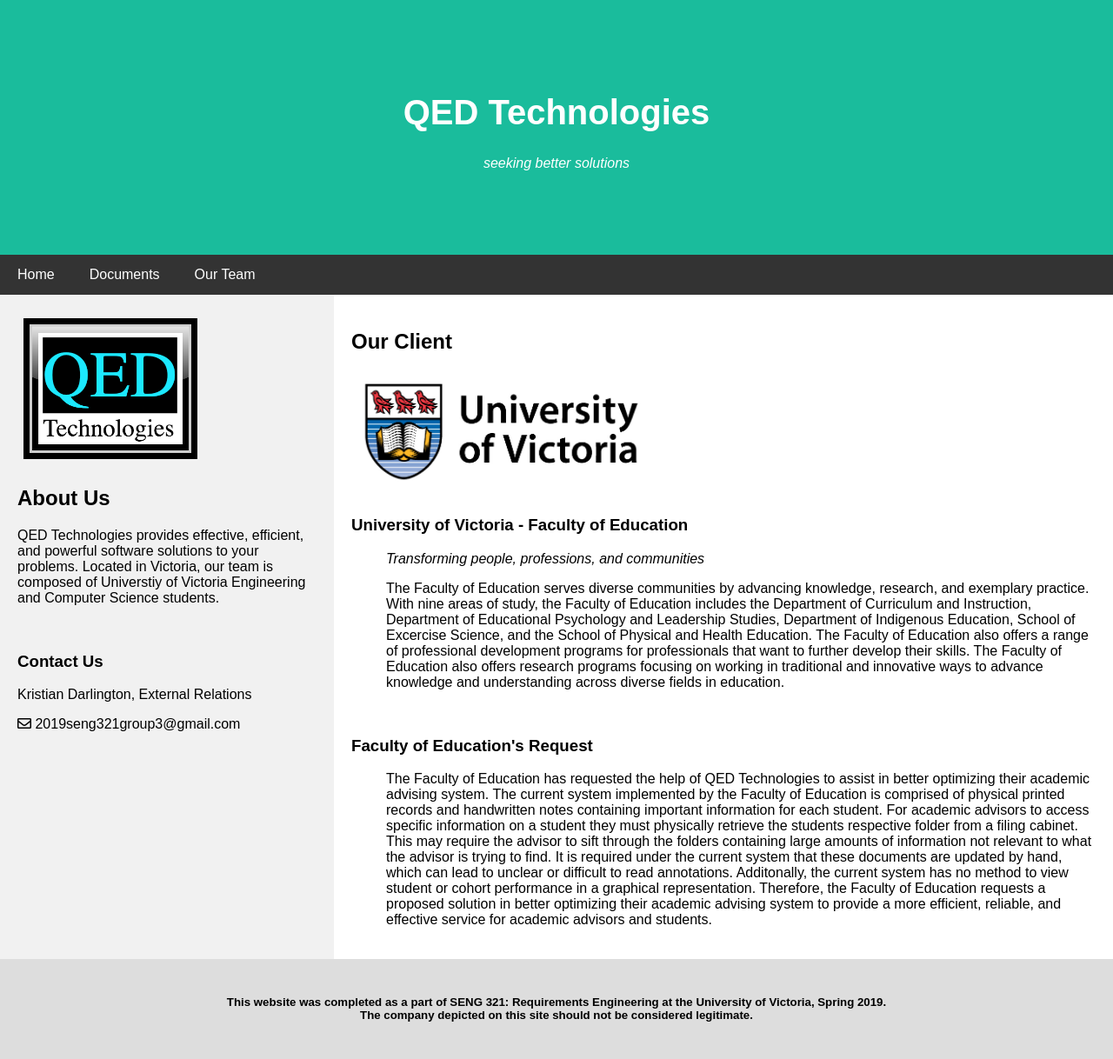
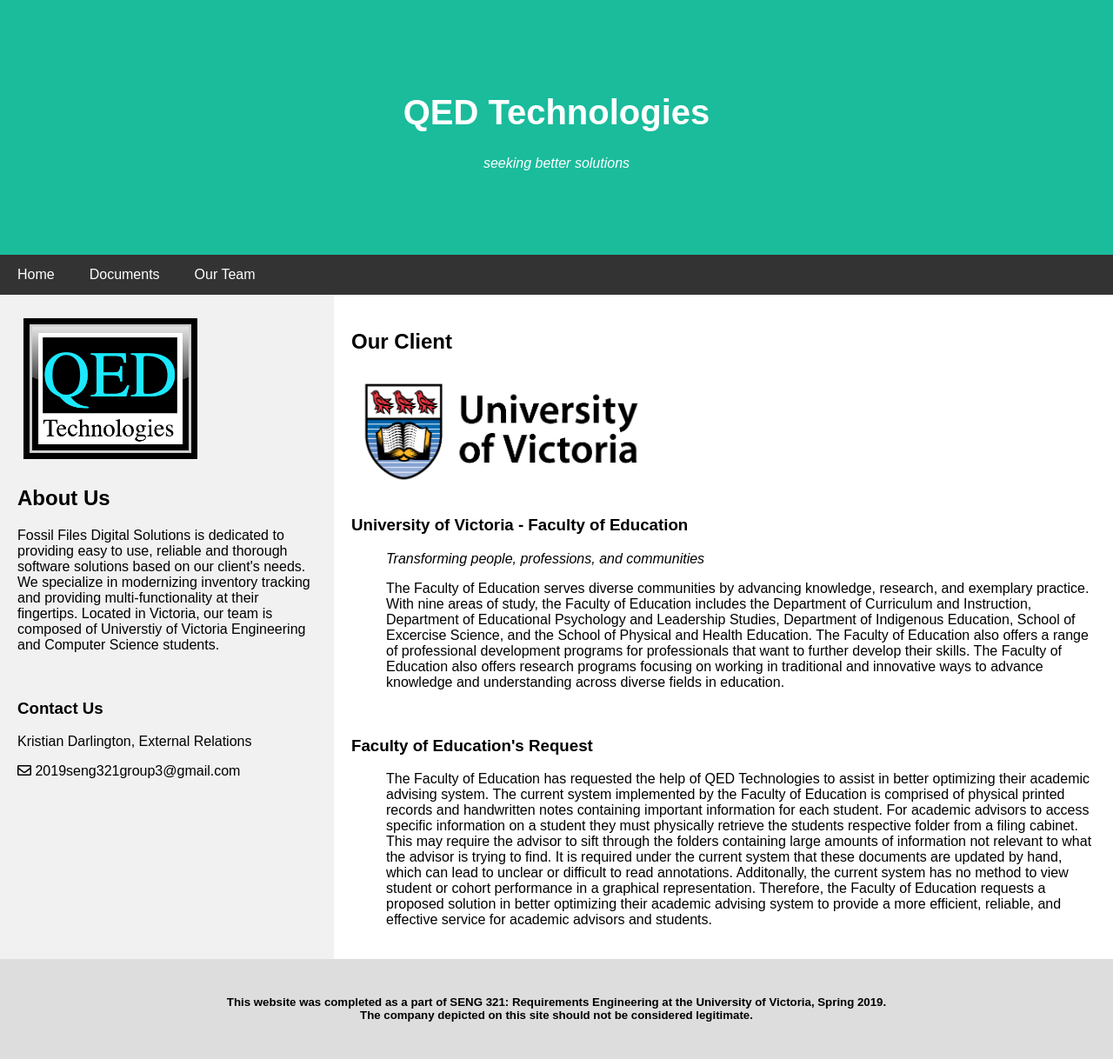
Before and after one commit to seng321group3/designer-site, a Jekyll site: the page built from index.html, in a window 1280 px wide. Shown: the whole page at 87% size. Built offline with Jekyll 4.4.1, drawn with Linux system fonts in a browser that asks for light colours; nearby versions of some CDN libraries.

Commit message:
Changed 'about us' section

```diff
--- a/index.html
+++ b/index.html
@@ -8,8 +8,8 @@ title: SENG 321 - Group 3 - Client Site
   <div class="side">
     <img style="max-width: 200px; max-height: 200px;" src="assets/images/QEDLogo.png">
     <h2>About Us</h2>
-    <p>QED Technologies provides effective, efficient, and powerful software solutions to your problems. Located in Victoria, our team is composed of Universtiy of Victoria
-      Engineering and Computer Science students.</p>
+    <p>Fossil Files Digital Solutions is dedicated to providing easy to use, reliable and thorough software solutions based on our client's needs. We specialize in modernizing inventory tracking and providing multi-functionality at their fingertips. Located in Victoria, our team is composed of Universtiy of Victoria Engineering and Computer Science students.
+</p>
     <br>
     <h3>Contact Us</h3>
       <p>Kristian Darlington, External Relations</p>
```
